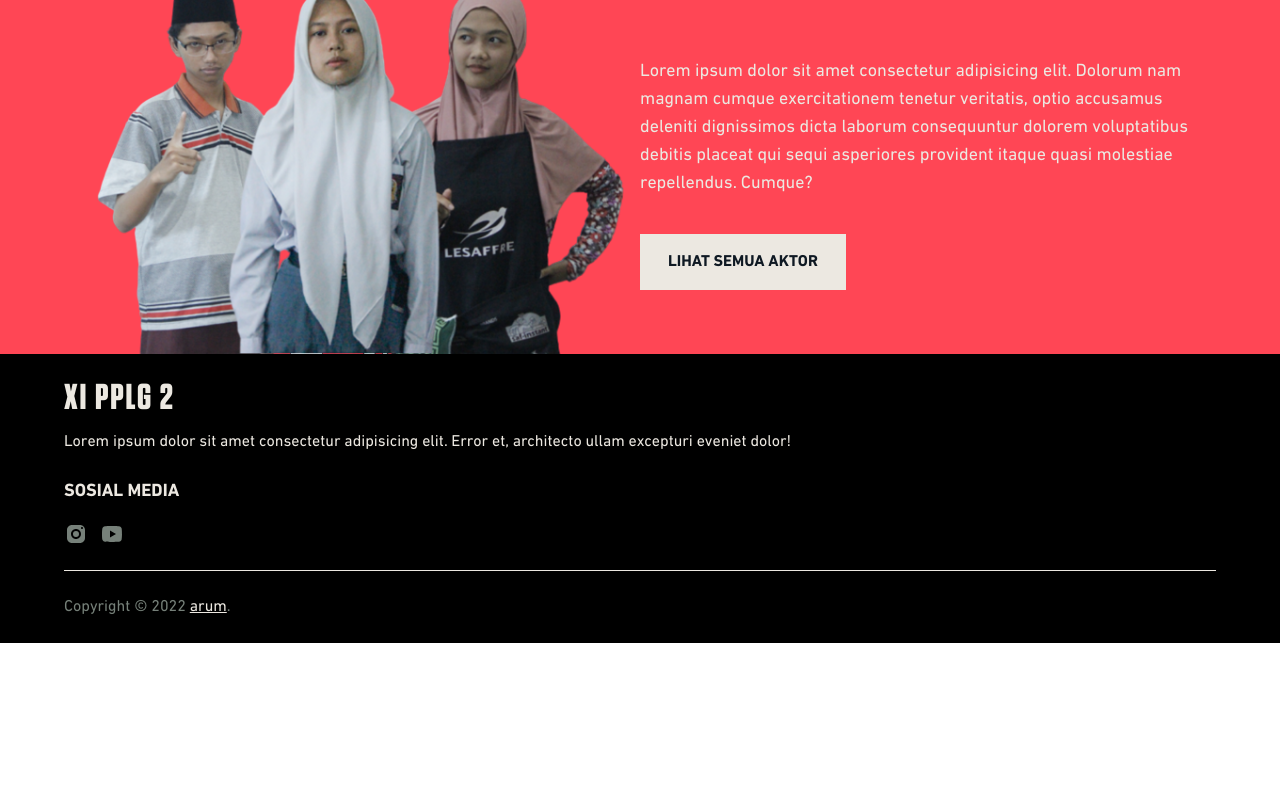
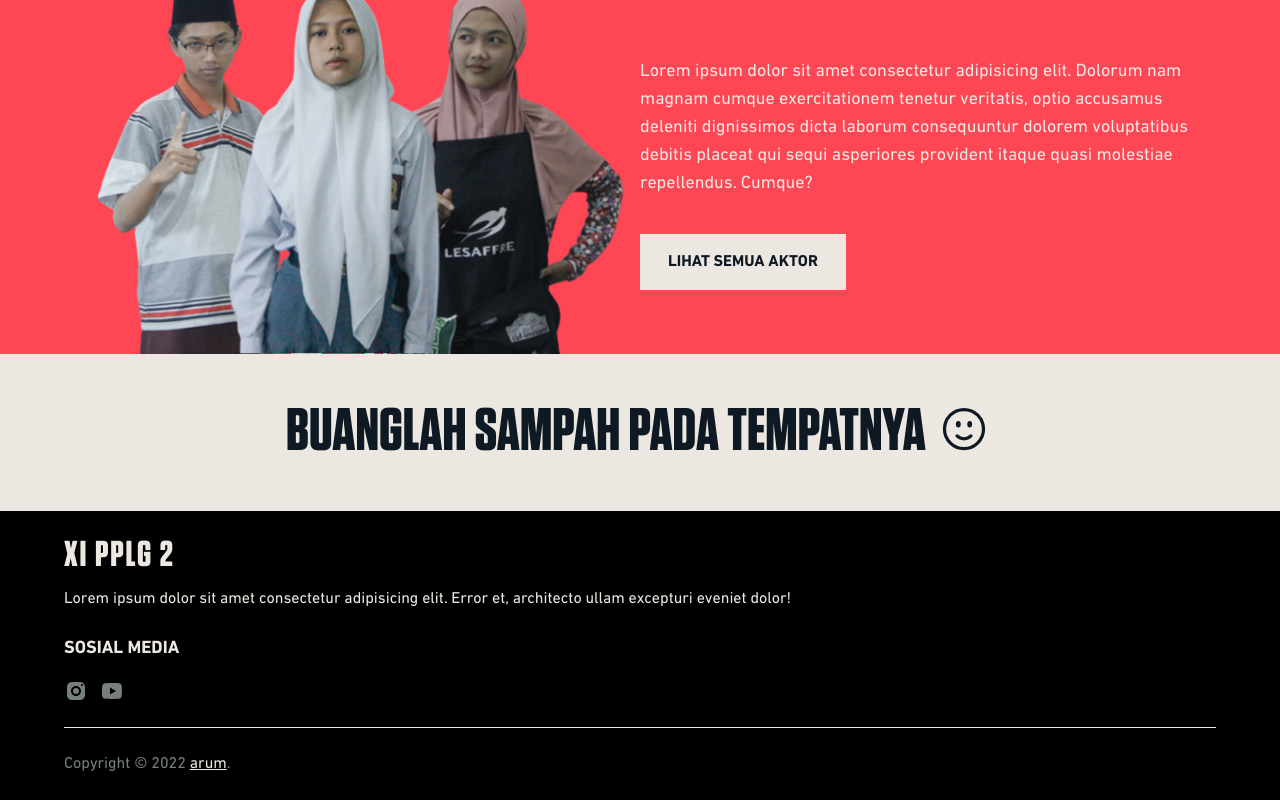
Before and after one commit to hasnat5/arum, a React (Create React App) app: page / in a window 1280 px wide. Shown: the part 1610-2410 px from the top of the page. Before the commit the page ends 2253 px from the top, so only its background shows below. Built offline with nearby package versions, Linux system fonts and the light colour scheme.

Commit message:
add ucapan

```diff
--- a/src/components/Home.jsx
+++ b/src/components/Home.jsx
@@ -2,6 +2,7 @@ import React, { Fragment } from "react";
 import Jumbotron from "./home/jumbotron";
 import Sinopsis from './home/sinopsis';
 import ListAktor from './home/listAktor';
+import Ucapan from "./home/ucapan";
 
 const home = () => {
     return (
@@ -9,6 +10,7 @@ const home = () => {
             <Jumbotron></Jumbotron>
             <Sinopsis></Sinopsis>
             <ListAktor></ListAktor>
+            <Ucapan></Ucapan>
         </Fragment>
     )
 }
--- /dev/null
+++ b/src/components/home/ucapan.jsx
@@ -0,0 +1,16 @@
+import React from "react";
+import { FaceSmileIcon } from '@heroicons/react/24/outline'
+
+const Ucapan = () => {
+    return (
+        <section className="bg-third flex justify-center">
+
+            <h1 className="font-tungsten py-12 px-6 uppercase text-center text-secondary text-4xl lg:text-6xl">
+                buanglah sampah pada tempatnya <FaceSmileIcon className="h-9 w-9 lg:h-[60px] lg:w-[60px] inline pb-1 lg:pb-2" />
+            </h1>
+
+        </section >
+    )
+}
+
+export default Ucapan;
```
